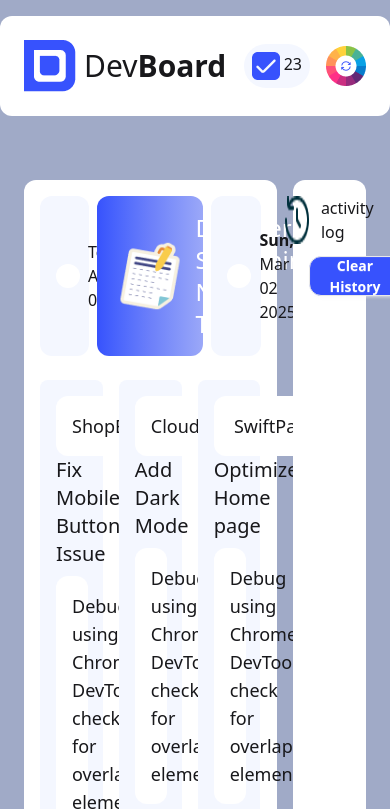
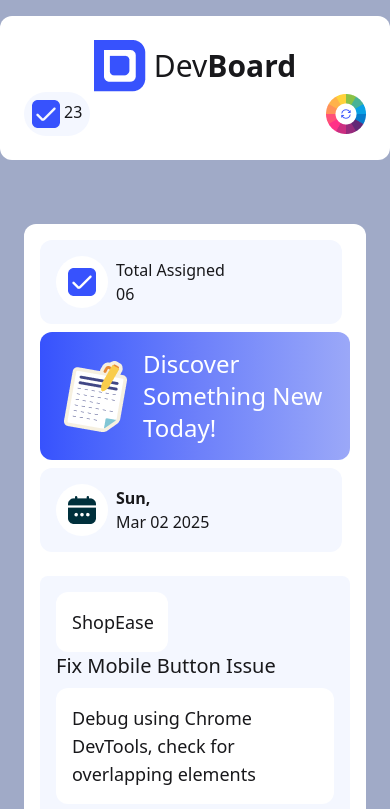
Before and after one commit to hrhabib0/dev-board, a plain HTML site: page index.html in a window 390 px wide. Shown: the top 809 px of the page. Drawn offline with nearby package versions, Linux system fonts and the light colour scheme.

Commit message:
simple responsive

```diff
--- a/index.html
+++ b/index.html
@@ -10,12 +10,12 @@
 <body id="main-body" class="bg-[#a0aac7] py-4">
     <!-- Header section -->
     <header class="max-w-7xl mx-auto bg-white p-6 rounded-xl mb-10">
-        <nav class="flex justify-between">
-            <div class="nav-left flex items-center gap-2">
+        <nav class="sm:flex sm:justify-between">
+            <div class="nav-left flex items-center justify-center gap-2">
                 <img src="./assets/logo.png" alt="">
                 <h3 class="text-3xl">Dev<span class="font-bold">Board</span></h3>
             </div>
-            <div class="nav-right flex gap-4 items-center">
+            <div class="nav-right flex gap-4 items-center justify-between">
                 <div class="flex gap-1 bg-[#F4F7FF] p-2 rounded-full">
                     <img src="./assets/checkbox.png" alt="">
                     <h4 id="menu-number">23</h4>
@@ -28,11 +28,11 @@
     </header>
 
     <!-- Main SEction -->
-    <section class="max-w-7xl mx-auto p-6 rounded-xl grid grid-cols-4 gap-4">
+    <section class="max-w-7xl mx-auto p-6 rounded-xl sm:grid grid-cols-1 sm:grid-cols-4 gap-4">
 
         <div class="bg-white col-span-3 p-4 rounded-xl">
              <!-- row-1 -->
-            <div class="grid grid-cols-4 gap-2 mb-6">
+            <div class="grid grid-cols-1 sm:grid-cols-4 gap-2 mb-6">
                 <div class="bg-[#F4F7FF] p-4 rounded-xl flex gap-2 items-center">
                     <div class="bg-white p-3 rounded-full">
                         <img src="./assets/checkbox.png" alt="">
@@ -58,7 +58,7 @@
             </div>
 
             <!-- Row 2 -->
-            <div class="grid grid-cols-3 gap-4">
+            <div class="grid grid-cols-1 sm:grid-cols-3 gap-4">
                 <!-- card one -->
                 <div class="task-div bg-[#F4F7FF] p-4 rounded-lg">
                     <h2 class="text-lg bg-white rounded-xl p-4 w-28 text-center">ShopEase</h2>
```
